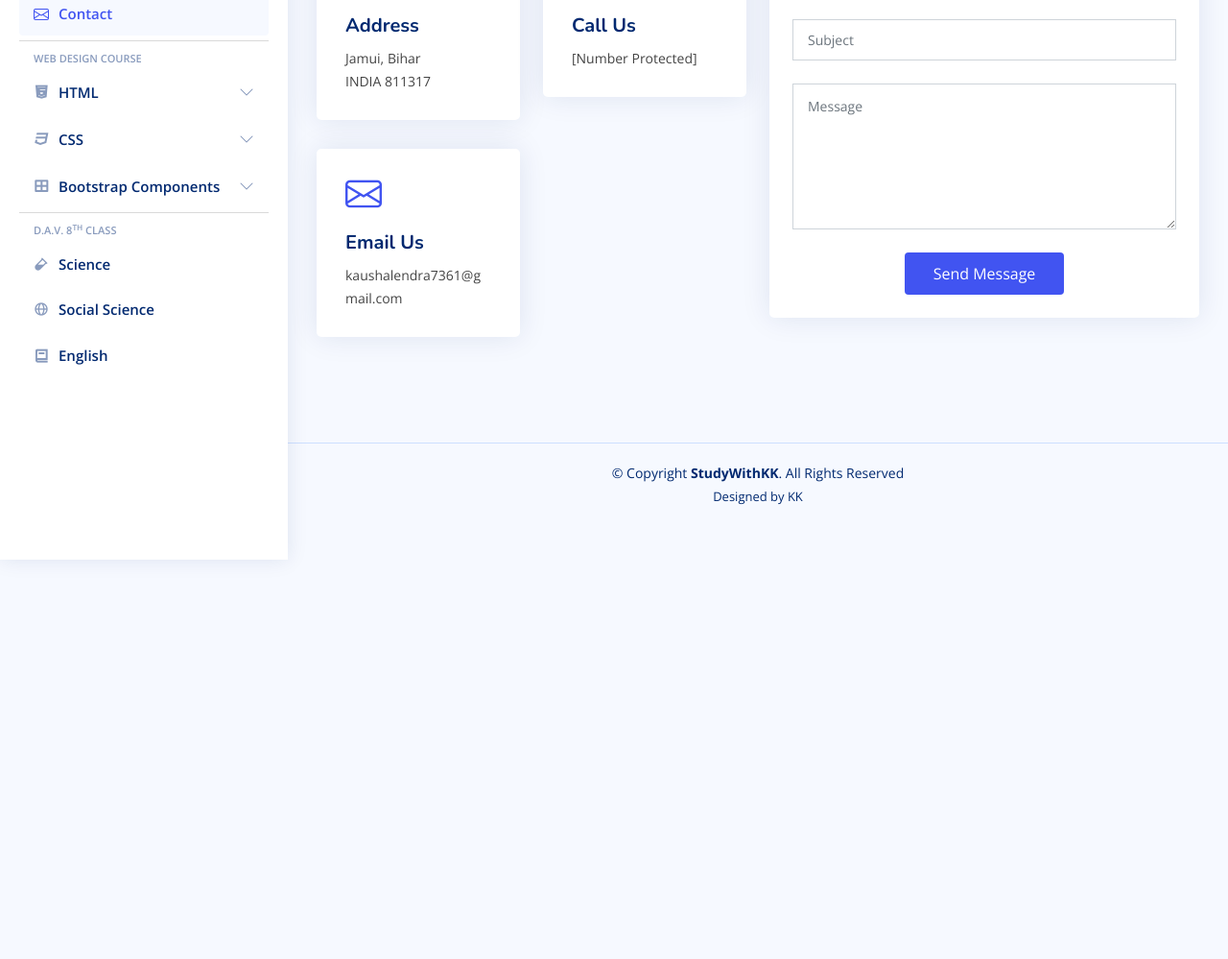
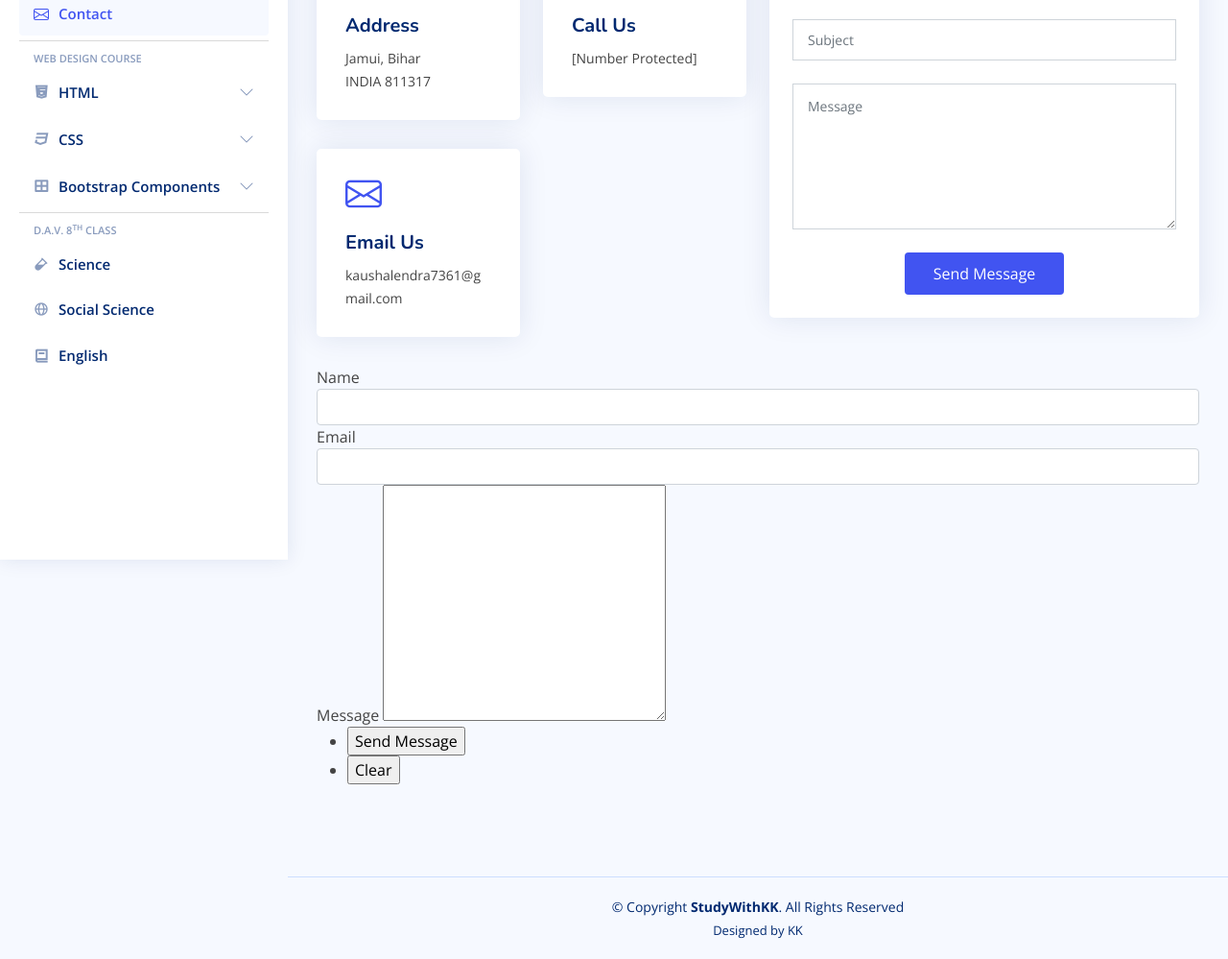
Before and after one commit to Kaushalendra01/StudyWithKK, a plain HTML site: page contact.html in a window 1280 px wide. Shown: the part 217-1216 px from the top of the page at 96% size. Before the commit the page ends 800 px from the top, so only its background shows below. Drawn offline with nearby package versions, Linux system fonts and the light colour scheme.

Commit message:
Add files via upload

```diff
--- a/contact.html
+++ b/contact.html
@@ -355,6 +355,35 @@
 
     </section>
 
+
+    <section class="section contact">
+
+      <div class="row gy-4">
+        <form action="/success/" method="post" data-netlify="true" data-netlify-honeypot="bot-field"
+          data-netlify-recaptcha="true">
+          <div class="fields">
+            <div class="field half">
+              <label for="name">Name</label>
+              <input type="text" name="name" class="form-control">
+            </div>
+            <div class="field half">
+              <label for="name">Email</label>
+              <input type="text" name="Email" class="form-control">
+            </div>
+            <div class="field">
+              <label for="message">Message</label>
+              <textarea name="message" id="message" cols="30" rows="10"></textarea>
+            </div>
+          </div>
+          <div data-netlify-recaptcha="true"></div>
+          <ul class="action">
+            <li><input type="submit" value="Send Message" class="primary"></li>
+            <li><input type="reset" value="Clear"></li>
+          </ul>
+        </form>
+      </div>
+    </section>
+
   </main><!-- End #main -->
 
   <!-- ======= Footer ======= -->
```
